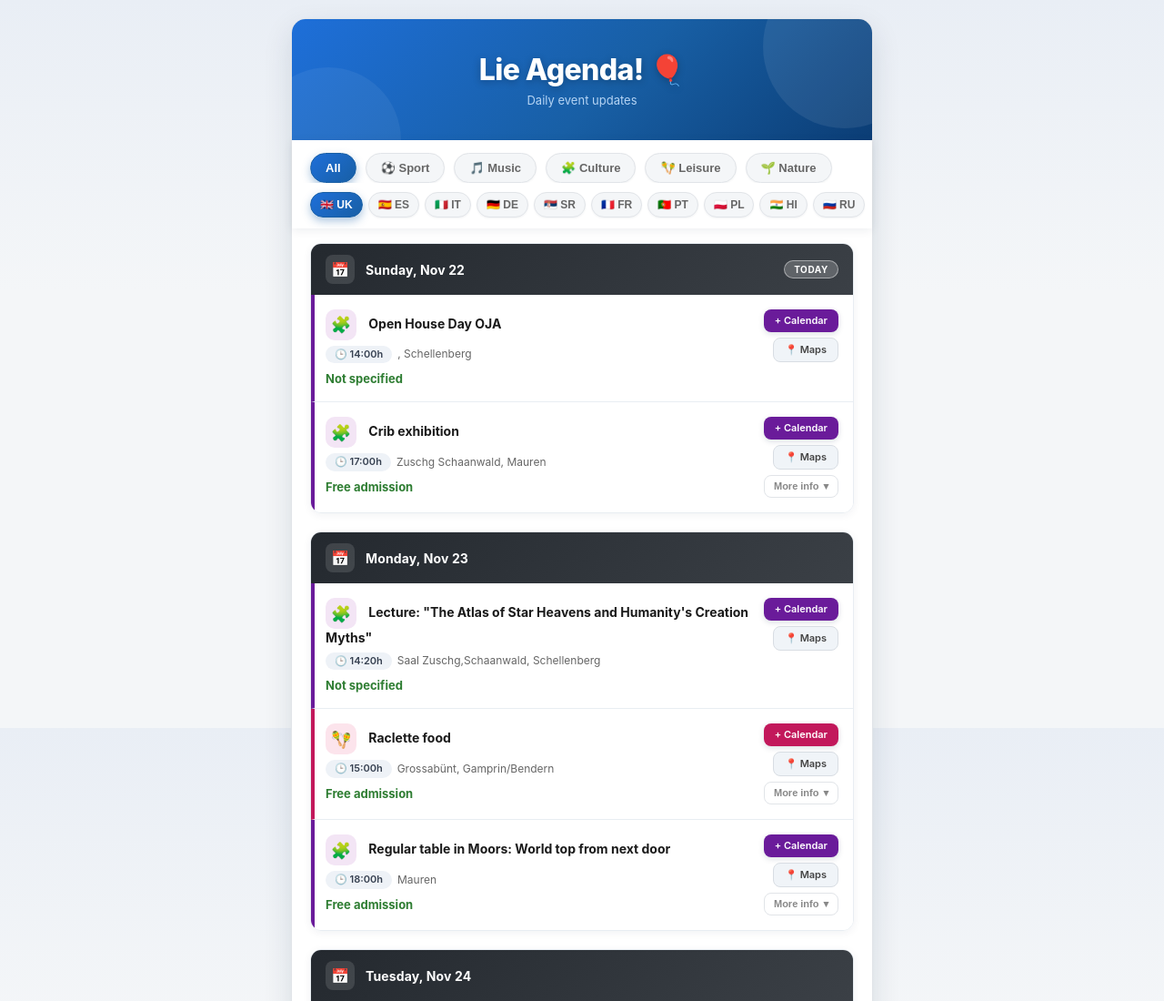
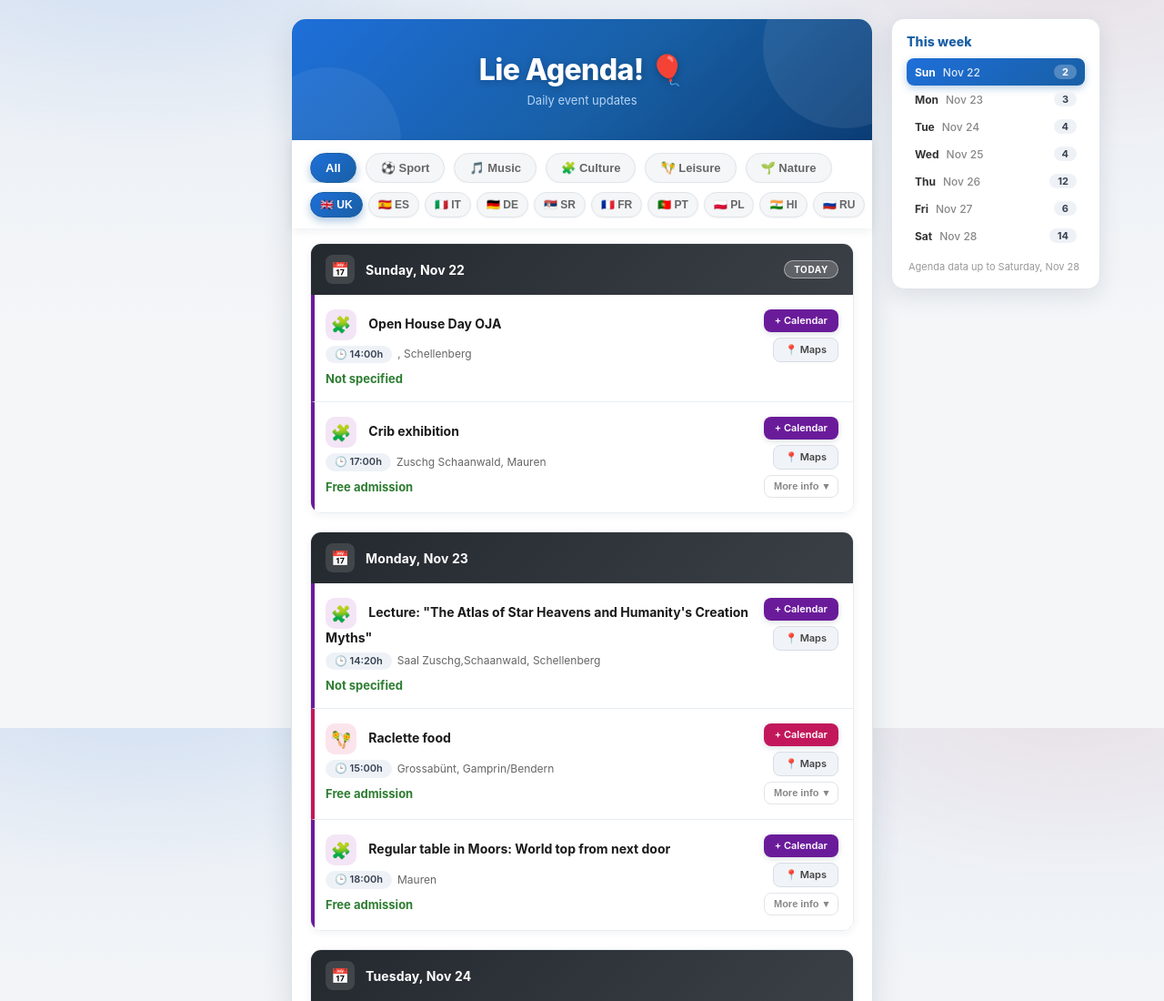
Before and after one commit to pabmonrol/events.github.io, a plain HTML site: page index.html in a window 1280 px wide. Shown: the top 1100 px of the page at 91% size. Drawn offline with Linux system fonts and the light colour scheme.

Commit message:
Add useful fixed side rail on wide desktop screens
- 'This week' panel (>=1200px only, hidden on smaller/mobile) with 7 day
  rows showing event counts; today highlighted; click scrolls to the
  day block (scroll-margin accounts for the sticky filter bar)
- Shows 'Agenda data up to <date>' from the newest event in the data
- Subtle decorative radial gradients on the page background
- Rail is rebuilt on every filter change so counts match the view

Co-authored-by: pabmonrol <pabmonrol@users.noreply.github.com>

```diff
--- a/app.js
+++ b/app.js
@@ -1,6 +1,7 @@
 let allEventsData = [];
 let specialEventsData = [];
 let agendaIsStale = false;
+let latestEventLabel = "";
 
 function markAgendaFreshness() {
     const dated = [...allEventsData, ...specialEventsData]
@@ -11,6 +12,7 @@ function markAgendaFreshness() {
         return;
     }
     const latest = new Date(Math.max(...dated.map(d => d.getTime())));
+    latestEventLabel = `${weekdays[latest.getDay()]}, ${months[latest.getMonth()]} ${latest.getDate()}`;
     const startOfToday = new Date();
     startOfToday.setHours(0, 0, 0, 0);
     agendaIsStale = latest < startOfToday;
@@ -46,6 +48,8 @@ async function loadAgenda() {
         markAgendaFreshness();
         renderEvents('all');
         setupFilterListeners();
+        const upto = document.getElementById('data-upto');
+        if (upto) upto.textContent = latestEventLabel ? `Agenda data up to ${latestEventLabel}` : '';
     } catch (error) {
         const container = document.getElementById('agenda-container');
         container.innerHTML = `
@@ -353,17 +357,27 @@ function renderEvents(selectedFilter) {
         groupedEvents[groupingKey].push(ev);
     });
 
+    const railDays = [];
     let dayIndex = 0;
     for (const [dayHeaderLabel, dailyEventsList] of Object.entries(groupedEvents)) {
         const isToday = dayIndex === 0;
+        const dayId = dayIndex;
         dayIndex++;
+
+        railDays.push({
+            label: dayHeaderLabel,
+            count: dailyEventsList.length,
+            isToday,
+            hasBlock: selectedFilter.toLowerCase() === 'all' || dailyEventsList.length > 0,
+            id: `agenda-day-${dayId}`
+        });
 
         if (selectedFilter.toLowerCase() !== 'all' && dailyEventsList.length === 0) {
             continue;
         }
 
         let regularHtml = `
-            <div class="venue-block">
+            <div class="venue-block" id="agenda-day-${dayId}">
                 <div class="venue-header venue-header--day">
                     <div class="icon-box icon-box--day">📅</div>
                     <span>${dayHeaderLabel}</span>${isToday ? ' <span class="today-badge">Today</span>' : ''}
@@ -381,6 +395,28 @@ function renderEvents(selectedFilter) {
         regularHtml += `</div>`;
         container.innerHTML += regularHtml;
     }
+
+    buildWeekRail(railDays);
+}
+
+function buildWeekRail(railDays) {
+    const rail = document.getElementById('week-rail');
+    if (!rail) return;
+    rail.innerHTML = railDays.map((d, i) => {
+        const parts = d.label.split(', ');
+        const shortDay = parts[0].slice(0, 3);
+        const datePart = parts[1] || '';
+        const cls = `rail-day${d.isToday ? ' today' : ''}${d.hasBlock ? '' : ' empty'}`;
+        return `<button type="button" class="${cls}" data-day="${i}"${d.hasBlock ? '' : ' disabled'}>
+            <span>${shortDay}</span><span class="rail-date">${datePart}</span><span class="rail-count">${d.count}</span>
+        </button>`;
+    }).join('');
+    rail.querySelectorAll('.rail-day:not(.empty)').forEach(btn => {
+        btn.addEventListener('click', () => {
+            const target = document.getElementById(railDays[Number(btn.getAttribute('data-day'))].id);
+            if (target) target.scrollIntoView({ behavior: 'smooth', block: 'start' });
+        });
+    });
 }
 
 function setupFilterListeners() {
--- a/index.html
+++ b/index.html
@@ -45,6 +45,14 @@
             </div>
     </div>
 
+    <aside class="side-rail" id="side-rail" aria-label="Week overview">
+        <div class="rail-card">
+            <h2>This week</h2>
+            <div id="week-rail"></div>
+            <p class="rail-note" id="data-upto"></p>
+        </div>
+    </aside>
+
     <script>
         function toggleDetail(btn) {
             const row = btn.closest('.event-row');
--- a/style.css
+++ b/style.css
@@ -3,14 +3,19 @@
    ========================================= */
 *, *::before, *::after { box-sizing: border-box; }
 
-html { -webkit-text-size-adjust: 100%; }
+html { -webkit-text-size-adjust: 100%; scroll-behavior: smooth; }
 
 body {
     font-family: -apple-system, BlinkMacSystemFont, "Segoe UI", Roboto, Helvetica, Arial, sans-serif;
     margin: 0;
     padding: 20px;
     min-height: 100vh;
-    background: linear-gradient(180deg, #e9eef5 0%, #f4f6f8 320px) fixed, #f4f6f8;
+    background:
+        radial-gradient(640px 320px at 12% -60px, rgba(30, 111, 217, 0.12), transparent 70%),
+        radial-gradient(560px 300px at 92% -40px, rgba(210, 0, 0, 0.06), transparent 70%),
+        linear-gradient(180deg, #e9eef5 0%, #f4f6f8 360px);
+    background-attachment: fixed;
+    background-color: #f4f6f8;
     color: #1a1a1a;
 }
 
@@ -166,6 +171,7 @@ body {
     box-shadow: 0 2px 10px rgba(16, 42, 67, 0.06);
     animation: fadeSlideIn 0.35s ease both;
     transition: box-shadow 0.2s ease, transform 0.2s ease;
+    scroll-margin-top: 130px;
 }
 .venue-block:hover {
     box-shadow: 0 6px 18px rgba(16, 42, 67, 0.1);
@@ -467,6 +473,74 @@ body {
 .theme-grey .event-detail-inner { border-left-color: #B0BEC5; background-color: #F7F9FA; }
 
 /* =========================================
+   PANEL LATERAL FIJO (solo escritorio ancho)
+   ========================================= */
+.side-rail { display: none; }
+
+@media (min-width: 1200px) {
+    .side-rail {
+        display: block;
+        position: fixed;
+        top: 20px;
+        left: calc(50% + 340px);
+        width: 230px;
+        z-index: 15;
+    }
+    .rail-card {
+        background: #ffffff;
+        border: 1px solid #e1e4e8;
+        border-radius: 14px;
+        box-shadow: 0 8px 24px rgba(16, 42, 67, 0.1);
+        padding: 16px;
+    }
+    .rail-card h2 {
+        font-size: 14px;
+        font-weight: 800;
+        color: #185FA5;
+        margin: 0 0 10px;
+        letter-spacing: 0.01em;
+    }
+    .rail-day {
+        display: flex;
+        align-items: center;
+        gap: 8px;
+        width: 100%;
+        border: none;
+        background: transparent;
+        padding: 7px 9px;
+        border-radius: 8px;
+        font-size: 12px;
+        font-weight: 700;
+        color: #333;
+        cursor: pointer;
+        text-align: left;
+        font-family: inherit;
+        transition: background-color 0.15s ease;
+    }
+    .rail-day:hover { background: #f0f4f8; }
+    .rail-day .rail-date { color: #888; font-weight: 500; }
+    .rail-day .rail-count {
+        margin-left: auto;
+        background: #eef2f7;
+        color: #374151;
+        border-radius: 12px;
+        padding: 1px 9px;
+        font-size: 11px;
+        font-weight: 700;
+    }
+    .rail-day.today {
+        background: linear-gradient(135deg, #1e6fd9 0%, #185FA5 100%);
+        color: #ffffff;
+        box-shadow: 0 3px 8px rgba(24, 95, 165, 0.3);
+    }
+    .rail-day.today .rail-date { color: rgba(255, 255, 255, 0.85); }
+    .rail-day.today .rail-count { background: rgba(255, 255, 255, 0.25); color: #ffffff; }
+    .rail-day.empty { opacity: 0.45; cursor: default; }
+    .rail-day.empty:hover { background: transparent; }
+    .rail-note { font-size: 11px; color: #999; margin: 12px 2px 0; line-height: 1.4; }
+}
+
+/* =========================================
    ADAPTACIÓN PARA MÓVILES
    ========================================= */
 @media (max-width: 640px) {
@@ -535,6 +609,7 @@ body {
 }
 
 @media (prefers-reduced-motion: reduce) {
+    html { scroll-behavior: auto; }
     .venue-block { animation: none; }
     *, *::before, *::after { transition: none !important; }
 }
```
